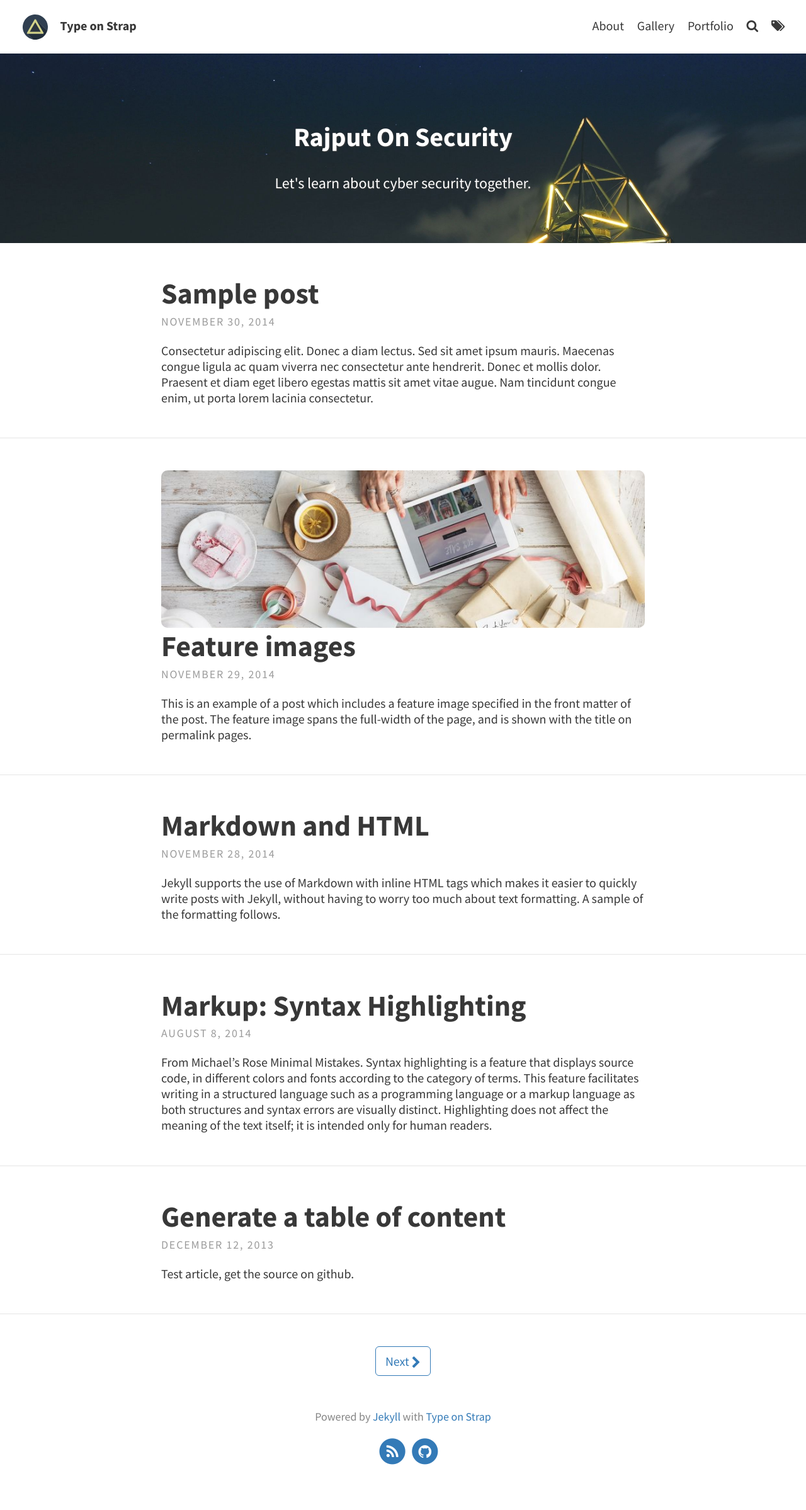
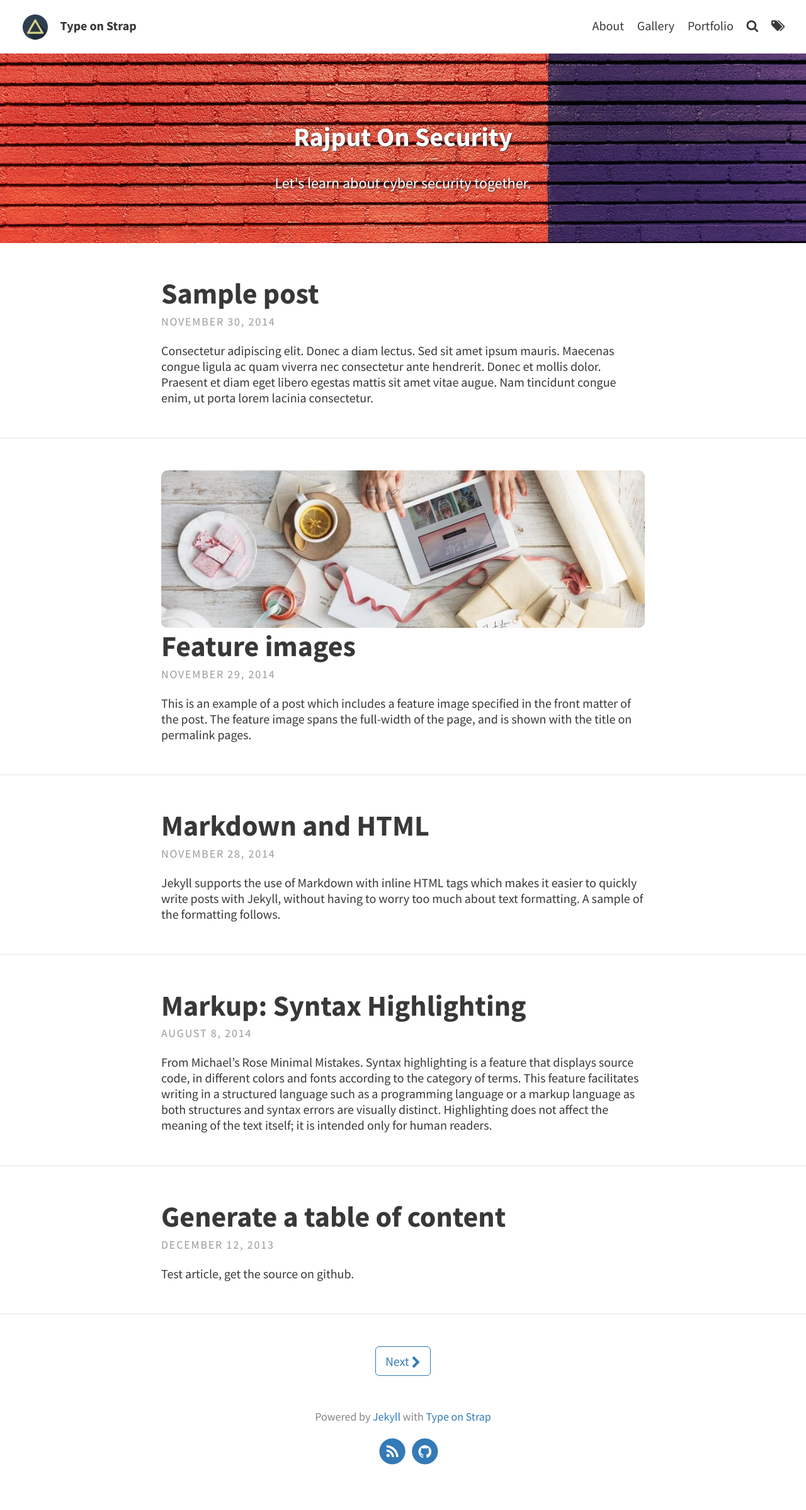
Before and after one commit to starlordphr/rajput-on-security, a Jekyll site: the page built from index.html, in a window 1280 px wide. Shown: the whole page at 63% size. Built offline with Jekyll 4.4.1, drawn with Linux system fonts in a browser that asks for light colours; the list of posts is cut into pages by our own code.

Commit message:
Update _config.yml

```diff
--- a/_config.yml
+++ b/_config.yml
@@ -16,7 +16,7 @@ theme_settings:
   # Header and footer text
   header_text: > #two or three lines to describe your site
      <h2>Rajput On Security</h2><p>Let's learn about cyber security together.</p>
-  header_text_feature_image: assets/img/pexels/triangular.jpeg
+  header_text_feature_image: assets/img/website/blue-bricks-pattern-5340.jpg
   footer_text: >
    Powered by <a href="https://jekyllrb.com/">Jekyll</a> with <a href="https://github.com/sylhare/Type-on-Strap">Type on Strap</a>
 
```
